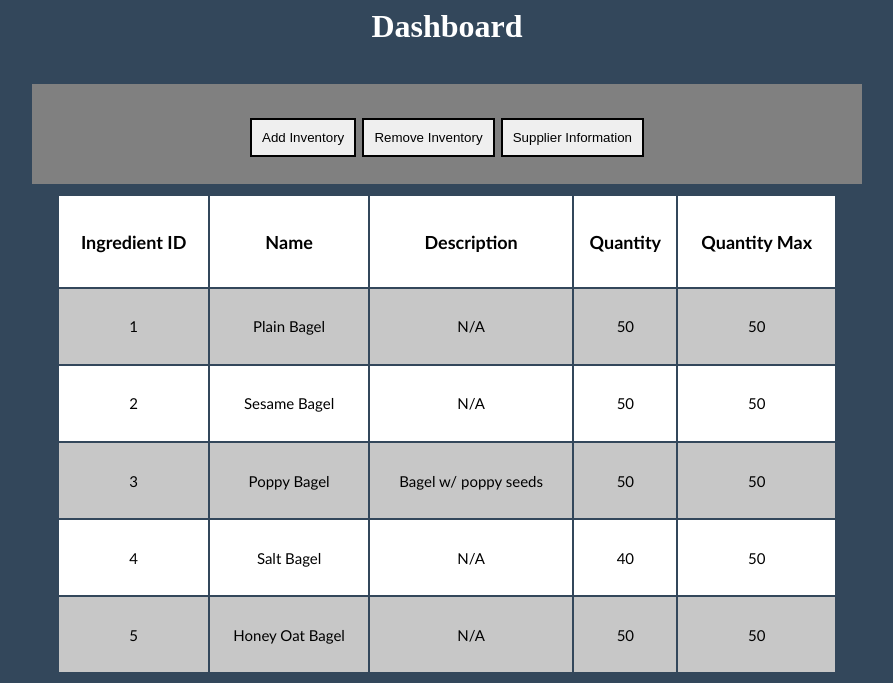
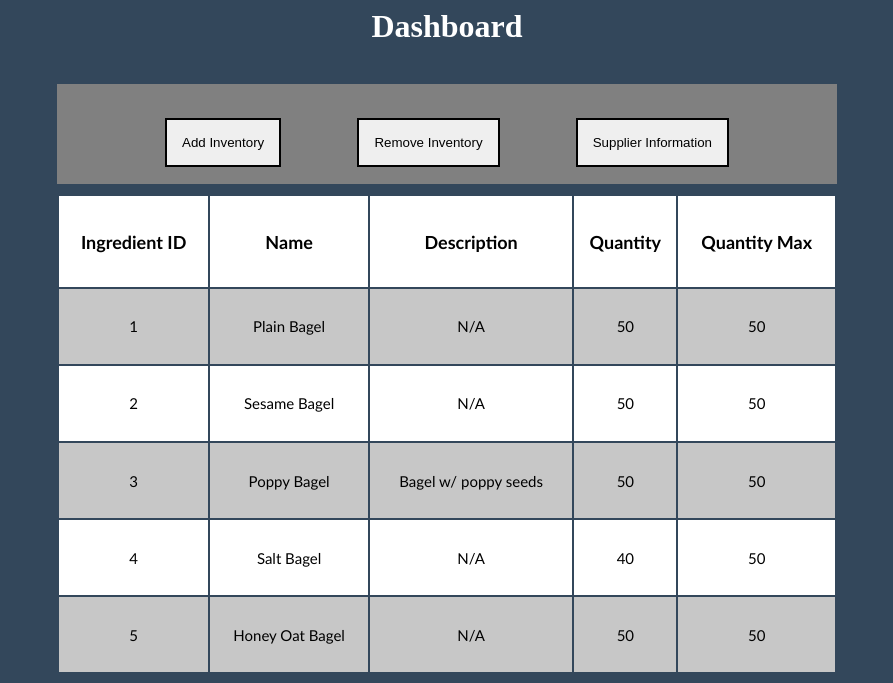
Before and after one commit to codfsh9/WaterDogSmokehouseInventorySystem, a PHP site: page /MainPage.php in a window 1280 px wide. Shown: the top 683 px of the page, without its empty margins (193-1086 px from the left). Run offline with PHP 8.4, Linux system fonts and the light colour scheme; data comes from the database, SQL or seed files in the repository.

Commit message:
Update MainPage.php

```diff
--- a/MainPage.php
+++ b/MainPage.php
@@ -6,7 +6,7 @@
 	.div-style
 	{
 		background-color: grey;
-		width: 800px;
+		width: 750px;
 		height: 80px;
 		display:block;
 		margin-left: auto;
@@ -19,9 +19,9 @@
 
 	.button-style
 	{
-		padding: 10px;
-		margin-left: auto;
-		margin-right: auto;
+		padding: 15px;
+		margin-left: 35px;
+		margin-right: 35px;
 		border: black 2px solid;
 		cursor: pointer;
 	}
@@ -88,7 +88,7 @@
 	</head>
 
 	<body style="background-color:#33475b;">
-	<h1 style="font-size: xx-large; text-align: center; color:white;">Dashboard</h1>
+	<h1 style="text-align: center; color:white;">Dashboard</h1>
     	<br>
 		<div class="div-style">
     	<p class="text-style">
```
